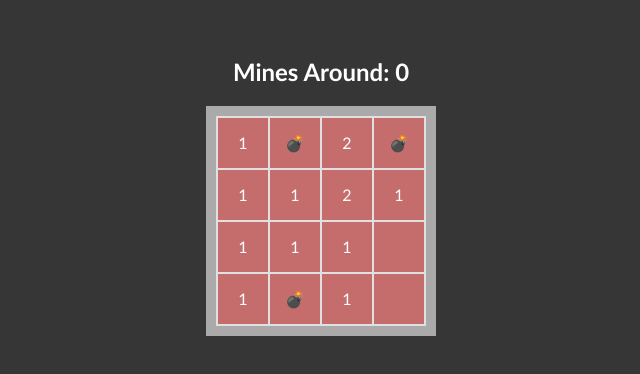
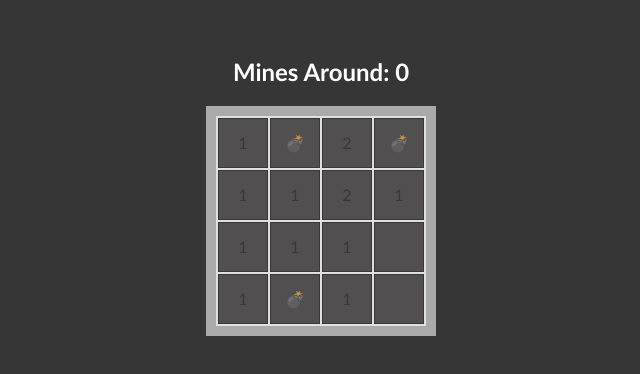
Before and after one commit to EdenAlmighty/Super-Minesweeper, a plain HTML site: page index.html in a window 1280 px wide. Both pictures are taken after a click on the element 718 px from the left and 348 px from the top of the page. Shown: the part 102-476 px from the top of the page, without its empty margins (319-959 px from the left). Drawn offline with Linux system fonts and the light colour scheme.

Commit message:
Update 2/8/24 - 14:00

```diff
--- a/css/main.css
+++ b/css/main.css
@@ -1,5 +1,6 @@
 * {
     box-sizing: border-box;
+    text-align: center;
 }
 
 h1 {
@@ -7,10 +8,14 @@ h1 {
 }
 
 body {
-    text-align: center;
     font-family: 'Gill Sans', 'Gill Sans MT', Calibri, 'Trebuchet MS', sans-serif;
     color: white;
     background-color: rgb(54, 54, 54);
+
+}
+
+tbody {
+    background-color: rgb(116, 113, 113);
 }
 
 table {
@@ -21,15 +26,26 @@ table {
 .board td {
     width: 50px;
     height: 50px;
-    background-color: rgb(197, 109, 109);
+    background-color: rgb(48, 46, 46);
+
 
 }
 
 td:hover {
     background-color: rgb(90, 90, 90);
     cursor: pointer;
+
 }
 
 .board-container {
     background-color: rgb(224, 224, 224);
+
 }
+
+.hidden {
+    opacity: 50%;
+    color: black;
+    border: 1px solid black;
+    background-color: black;
+
+}
--- a/js/game.js
+++ b/js/game.js
@@ -23,7 +23,6 @@ function onInit() {
     gBoard = buildBoard()
     createMines(gBoard)
     loopSetMinesNegsCount(gBoard)
-    // loopSetMinesNegsCount(gBoard)
     console.log(gBoard);
     renderBoard(gBoard)
     console.table(gBoard);
@@ -46,7 +45,6 @@ function createMine(board) {
     }
     gMines.push(mine)
     board[mine.location.i][mine.location.j].isMine = true
-    // renderCell(board[mine.location.i][mine.location.j], MINE)
 }
 
 // console.log(createMines(gBoard));
@@ -62,10 +60,8 @@ function buildBoard() {
                 isMarked: false
             }
             board[i][j] = cell
-            // cell = EMPTY
         }
     }
-    // board[1][1].isMine = true
     return board
 }
 
@@ -75,52 +71,40 @@ function renderBoard(board) {
     for (var i = 0; i < board.length; i++) {
         strHTML += '<tr>'
         for (var j = 0; j < board[0].length; j++) {
-            // runGeneration(gBoard)
             var cell = board[i][j]
-            const className = `cell cell-${i}-${j}`
+            const className = `hidden cell-${i}-${j}`
+            // console.log(cell.mineAroundCount);
             strHTML += `<td onclick="onCellClicked(this, ${i}, ${j})" class="${className}">`
-
-            console.log(cell.mineAroundCount);
-
-            // cell = (cell.isMine) ? MINE : EMPTY
-            // if (cell.mineAroundCount > 0 && !cell.isMine) cell = cell.mineAroundCount
-            // cell = (cell.isMine) ? MINE : cell.mineAroundCount
             if (cell.isMine) strHTML += MINE;
             else if (cell.mineAroundCount > 0) strHTML += cell.mineAroundCount
-            // else strHTML += `${cell.mineAroundCount}`
-            // if (cell.isMine) cell = MINE
             else if (cell.mineAroundCount === 0) cell += `${EMPTY}`
             else if (cell.isMarked) cell += `${MARKED}`
+            strHTML += `</td>`
 
-
-
-            strHTML += `</td>`
         }
-
         strHTML += '</tr>'
     }
     const elBoard = document.querySelector('.board')
     elBoard.innerHTML = strHTML
     // console.log(setMinesNegsCount(board))
-    //
 }
 
 function onCellClicked(elCell, cellI, cellJ) {
-    // if(gBoard[cellI][cellJ])
-    var location = `${cellI},${cellJ}`
-    elCell = gBoard[cellI][cellJ]
-    // setMinesNegsCount(cellI, cellJ, gBoard)
+    //    if(gBoard[ciZ])
+    // var elCell = gBoard[cellI][cellJ]
 
+    if (elCell === MINE) {
+        gBoard[cellI][cellJ].classList.remove('hidden')
 
-    if (elCell.isMine) {
-        console.log(location, 'elCell: is a mine');
+    }
+    if (!elCell.isMine) {
+        expandShown(gBoard, elCell, cellI, cellJ)
     }
 }
 
-
-
 function setMinesNegsCount(cellI, cellJ, board) {
     var counter = 0
+    // var emptyCells = []
     for (var i = cellI - 1; i <= cellI + 1; i++) {
         if (i < 0 || i >= board.length) continue
         for (var j = cellJ - 1; j <= cellJ + 1; j++) {
@@ -129,36 +113,39 @@ function setMinesNegsCount(cellI, cellJ, board) {
             var currCell = board[i][j]
             if (currCell.isMine) {
                 counter++
-                // continue
-                // console.log(currCell.mineAroundCount);
-                // renderCell(currCell, counter)
 
             }
         }
+        // console.log('emptyCells:',emptyCells);
+        // document.querySelector('h2 span.counter').innerText = counter
+        // console.log('sfs',currCell.mineAroundCount);
     }
-
-    document.querySelector('h2 span.counter').innerText = counter
-    // console.log('sfs',currCell.mineAroundCount);
     return counter
 }
 
 
 function loopSetMinesNegsCount(board) {
-    // const newBoard = copyMat(board)
     for (var i = 0; i < board.length; i++) {
         for (var j = 0; j < board[i].length; j++) {
             var numOfNeighbors = setMinesNegsCount(i, j, board)
-            // var currCell = board[i][j]
-            // if (currCell.isMine) continue
+            // console.log(numOfNeighbors);
+            board[i][j].mineAroundCount = numOfNeighbors
+        }
+    }
+    return numOfNeighbors
+}
 
-            // if (currCell.mineAroundCount > 0) {
-            //     currCell.mineAroundCount = numOfNeighbors
-            // }
-            console.log(numOfNeighbors);
+function expandShown(board, elCell, i, j) {
+    for (var i = 0; i < board.length; i++) {
+        for (var j = 0; j < board[i].length; j++) {
+            var numOfNeighbors = setMinesNegsCount(i, j, board)
+            // console.log(numOfNeighbors);
+            if(numOfNeighbors < 3)
+            elCell.classList.remove('hidden')
+            renderBoard(board)
 
-            board[i][j].mineAroundCount = numOfNeighbors
+
 
         }
     }
-    // return currCell
 }
--- a/js/utils.js
+++ b/js/utils.js
@@ -109,22 +109,22 @@ function countEmptyPosAround(board, rowIdx, colIdx) {
     return count
 }
 
-function blowUpNeighs(cellI, cellJ) {
-    for (var i = cellI - 1; i <= cellI + 1; i++) {
-        if (i < 0 || i >= gBoard.length) continue
-        for (var j = cellJ - 1; j <= cellJ + 1; j++) {
-            if (i === cellI && j === cellJ) continue
-            if (j < 0 || j >= gBoard[i].length) continue
+// function blowUpNeighs(cellI, cellJ) {
+//     for (var i = cellI - 1; i <= cellI + 1; i++) {
+//         if (i < 0 || i >= gBoard.length) continue
+//         for (var j = cellJ - 1; j <= cellJ + 1; j++) {
+//             if (i === cellI && j === cellJ) continue
+//             if (j < 0 || j >= gBoard[i].length) continue
 
-            // Model
-            gBoard[i][j] = EMPTY
+//             // Model
+//             gBoard[i][j] = EMPTY
 
-            // DOM
-            const elCell = renderCell(i, j, EMPTY)
-            elCell.classList.remove('occupied')
-        }
-    }
-}
+//             // DOM
+//             const elCell = renderCell(i, j, EMPTY)
+//             elCell.classList.remove('occupied')
+//         }
+//     }
+// }
 
 // Highlight empty positions around object
 function highlightEmptyPosAround(board, rowIdx, colIdx) {
```
Also changed, not shown: index.html (+22 -0 lines).
